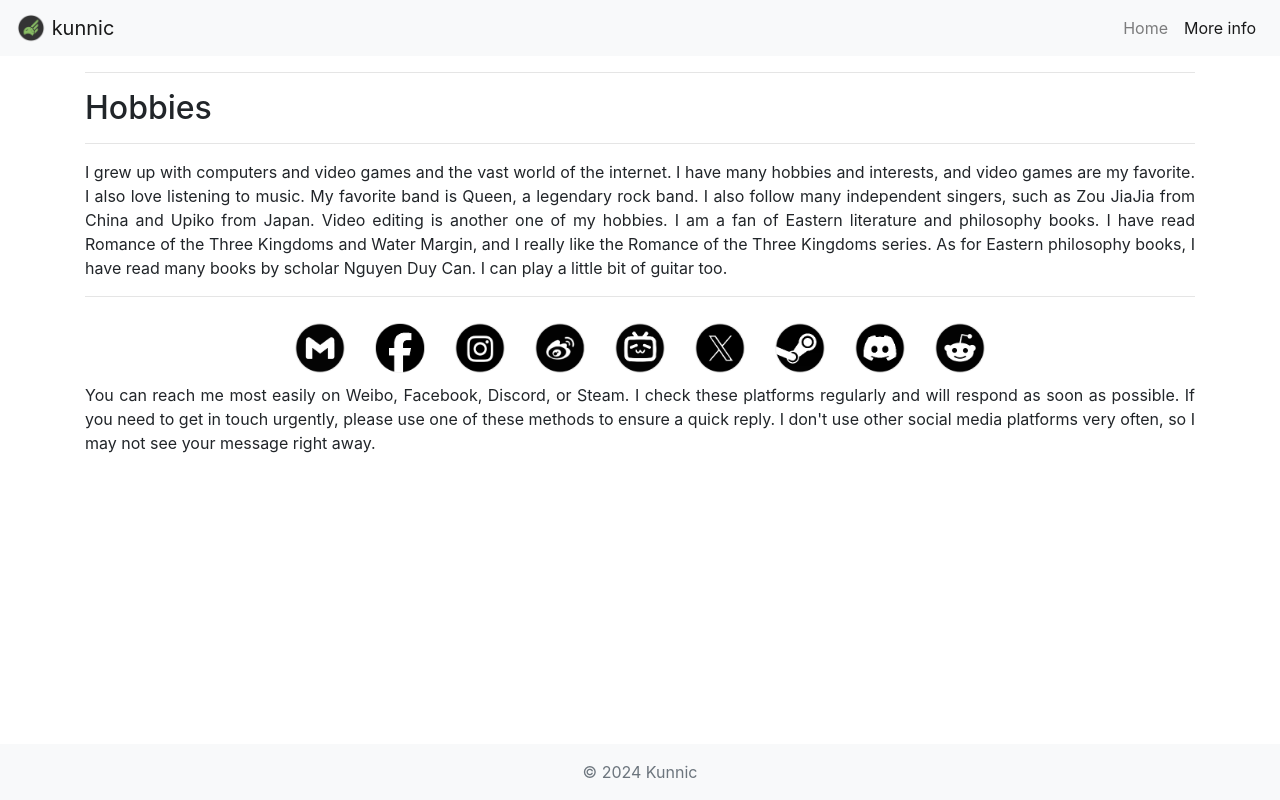
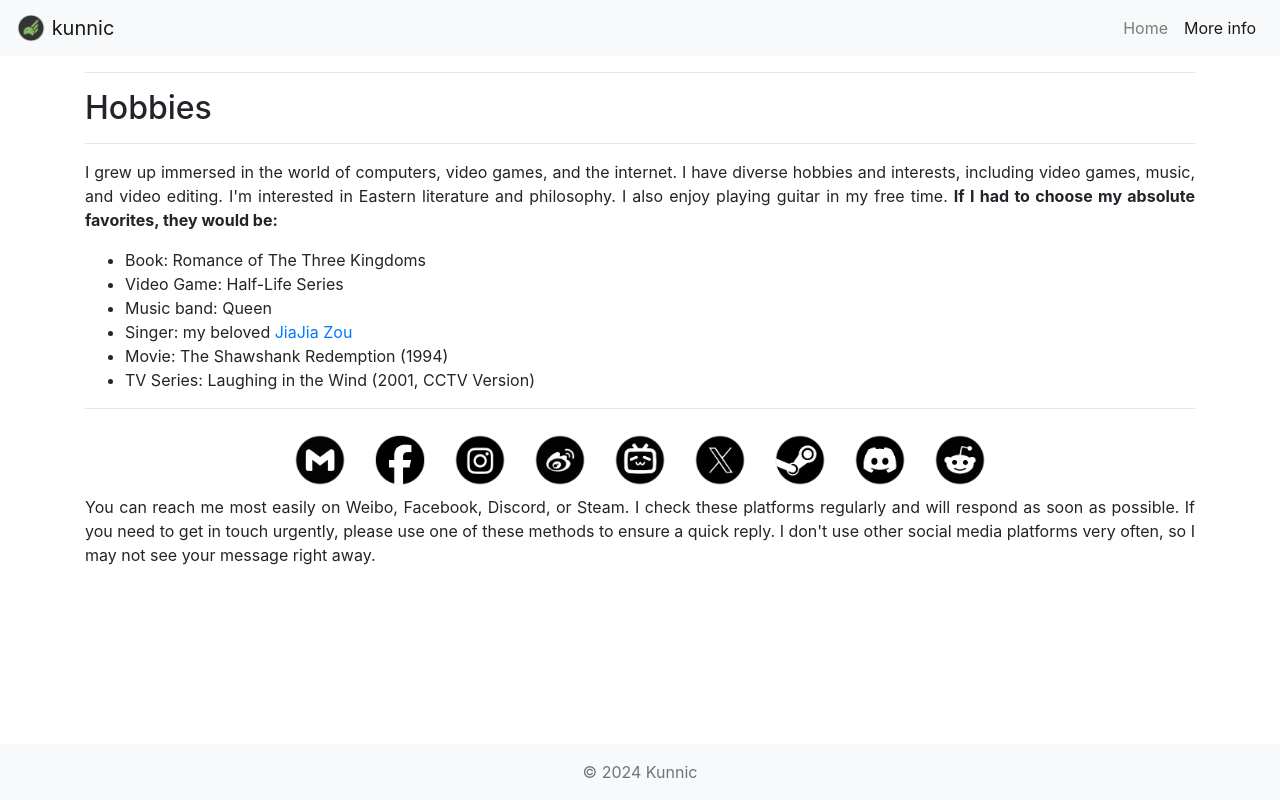
Before and after one commit to kunnic/kunnic.github.io, a plain HTML site: page more_info.html in a window 1280 px wide. Drawn offline with nearby package versions, Linux system fonts and the light colour scheme.

Commit message:
Update more_info.html

```diff
--- a/more_info.html
+++ b/more_info.html
@@ -89,7 +89,17 @@
                     <h2>Hobbies</h2>
                     <hr>
                     <p class="text-justified">
-                        I grew up with computers and video games and the vast world of the internet. I have many hobbies and interests, and video games are my favorite. I also love listening to music. My favorite band is Queen, a legendary rock band. I also follow many independent singers, such as Zou JiaJia from China and Upiko from Japan. Video editing is another one of my hobbies. I am a fan of Eastern literature and philosophy books. I have read Romance of the Three Kingdoms and Water Margin, and I really like the Romance of the Three Kingdoms series. As for Eastern philosophy books, I have read many books by scholar Nguyen Duy Can. I can play a little bit of guitar too.
+                        I grew up immersed in the world of computers, video games, and the internet. I have diverse hobbies and interests, including video games, music, and video editing. I'm interested in Eastern literature and philosophy. I also enjoy playing guitar in my free time.
+
+                        <b>If I had to choose my absolute favorites, they would be:</b>
+                        <ul>
+                            <li>Book: Romance of The Three Kingdoms</li>
+                            <li>Video Game: Half-Life Series</li>
+                            <li>Music band: Queen</li>
+                            <li>Singer: my beloved <a href="https://weibo.com/u/6201382716">JiaJia Zou</a></li>
+                            <li>Movie: The Shawshank Redemption (1994) </li>
+                            <li>TV Series: Laughing in the Wind (2001, CCTV Version)</li>
+                        </ul>
                     </p>
                     <hr>
 
```
